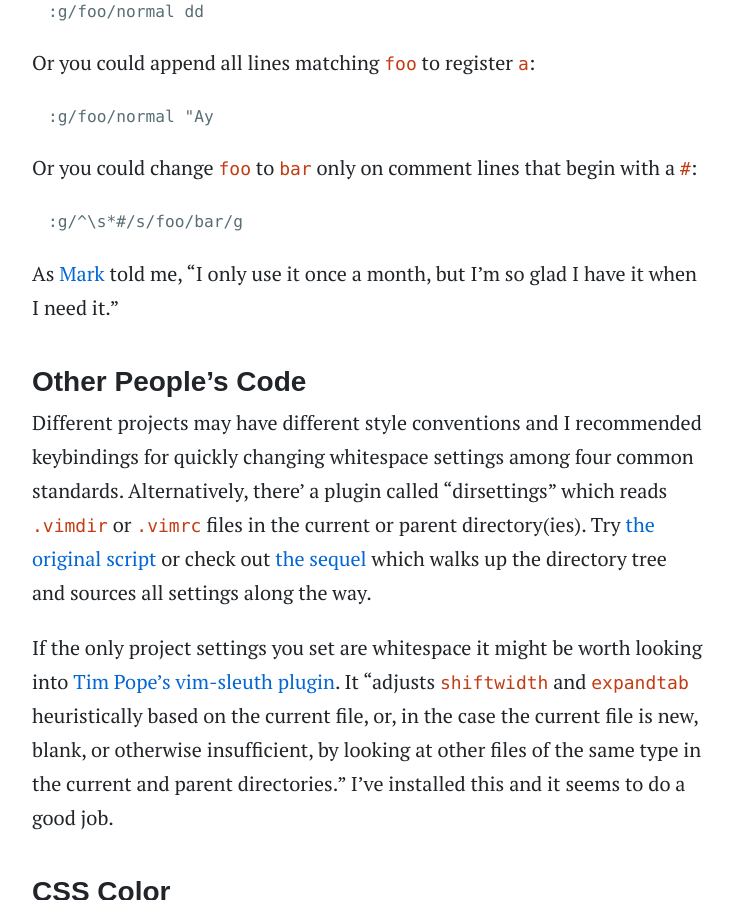
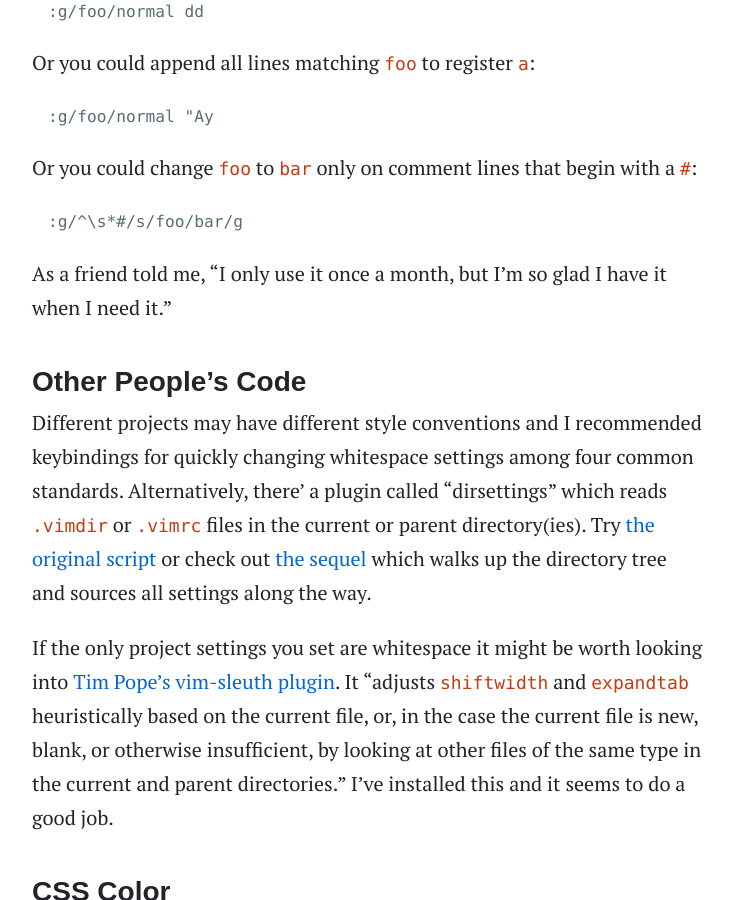
Before and after one commit to statico/statico.github.io, a Jekyll site: the page built from _posts/2013-03-05-vim2.md, in a window 1280 px wide and 900 px high, scrolled down 3225 px. Shown: the whole window, without its empty margins (272-1006 px from the left). Built offline with Jekyll 4.4.1, drawn with Linux system fonts in a browser that asks for light colours; some web fonts are replaced; comment, search, counter and statistics services are not loaded; some of the changed text lies outside the part shown.

Commit message:
post fixes

````diff
--- a/_posts/2013-03-05-vim2.md
+++ b/_posts/2013-03-05-vim2.md
@@ -92,7 +92,7 @@
 :g/^\s*#/s/foo/bar/g
 ```
 
-As [Mark][artilleryteam] told me, "I only use it once a month, but I'm so glad I have it when I need it."
+As a friend told me, "I only use it once a month, but I'm so glad I have it when I need it."
 
 ### Other People's Code
 
@@ -163,7 +163,7 @@
 There was a lot of discussion of [YouCompleteMe](http://valloric.github.com/YouCompleteMe/), a powerful completion system for "C-family" (C/C++/ObjC/ObjC++) languages:
 
 <figure>
-<img src="https://i.imgur.com/0OP4ood.gif" class="big"/>
+<img src="https://camo.githubusercontent.com/1f3f922431d5363224b20e99467ff28b04e810e2/687474703a2f2f692e696d6775722e636f6d2f304f50346f6f642e676966" class="big"/>
 <figcaption>Animation from YouCompleteMe home page</figcaption>
 </figure>
 
@@ -171,7 +171,7 @@
 
 [Eclim](http://eclim.org/) deserves a mention. By using Eclipse as a backend it brings a lot of [features](http://eclim.org/features.html) to Vim such as code completion, refactoring, generation, and whatnot. I've only gotten it to work once in my life and I didn't have a positive experience. Besides, if you're writing Java, the winner is [IntelliJ IDEA](http://www.jetbrains.com/idea/) -- it's got a [Vim emulation plugin](http://plugins.jetbrains.com/plugin/?id=164), too.
 
-Finally, everyone knows about <kbd>Ctrl-N</kbd> and <kbd>Ctrl-P</kbd> for basic completion. But did you know about <kbd>Ctrl-X</kbd><kbd>Ctrl-L</kbd> for whole-line completion? Give it a try. (Credit: [Mark][artilleryteam].)
+Finally, everyone knows about <kbd>Ctrl-N</kbd> and <kbd>Ctrl-P</kbd> for basic completion. But did you know about <kbd>Ctrl-X</kbd><kbd>Ctrl-L</kbd> for whole-line completion? Give it a try. (Credit: (@technicaldebtor)[https://twitter.com/technicaldebtor].)
 
 ### Plugins
 
````
Also changed, not shown: other parts of _posts/2013-03-05-vim2.md (+0 -2 lines), _posts/2013-02-19-vim.md (+1 -1 lines).
